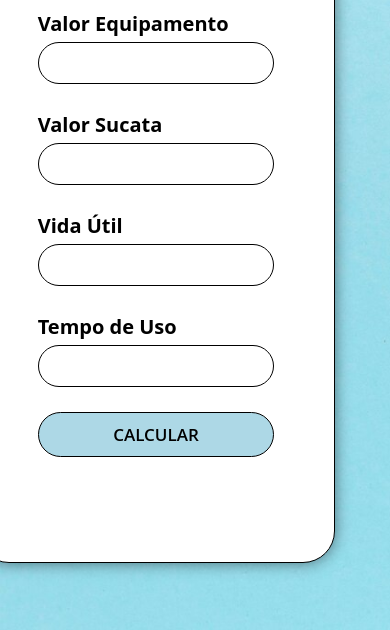
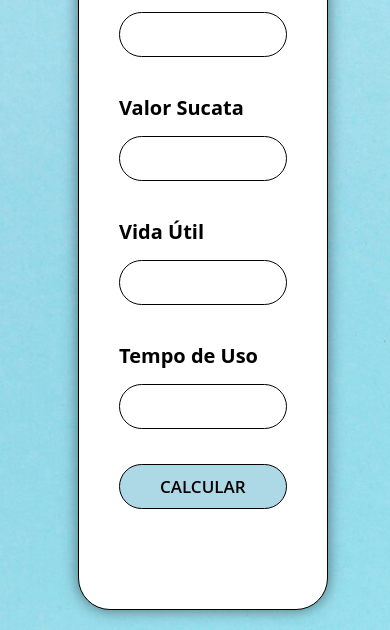
Before and after one commit to Aislann/Calculadora, a plain HTML site: page index.html in a window 390 px wide. Shown: the part 214-844 px from the top of the page. Drawn offline with Linux system fonts and the light colour scheme.

Commit message:
Add files via upload

```diff
--- a/assets/css/style.css
+++ b/assets/css/style.css
@@ -40,7 +40,7 @@ body{
 }
 
 .calculadora input{
-    font-size: 15px;
+    font-size: 17px;
     padding: 10px;
     margin-top: 5px;
     border-radius: 30px;
@@ -82,3 +82,22 @@ body{
     margin-top: 15px;
     font-weight: 500;
 }
+
+@media only screen and (max-width: 600px) {
+    .calculadora {
+      width: 80%;
+      margin-left: 30%;
+      padding: 40px;
+    }
+
+    label, input {
+      width: 100%;
+      box-sizing: border-box;
+      margin-bottom: 10px;
+    }
+
+    .botaoEnviar {
+      width: 100%;
+    }
+
+  }
--- a/index.html
+++ b/index.html
@@ -28,7 +28,7 @@
         <input type="submit" onclick="calcular()" class="botaoEnviar" value="CALCULAR">
         <label class="resultado_label" id="resultadoTotalAnual"></label>
         <label class="resultado_label" id="resultadoTotalMensal"></label>
-        <label class="resultado_label" id="resultadoAnual"></label>
+        <!-- <label class="resultado_label" id="resultadoAnual"></label> -->
     </div>
   </body>
 
```
